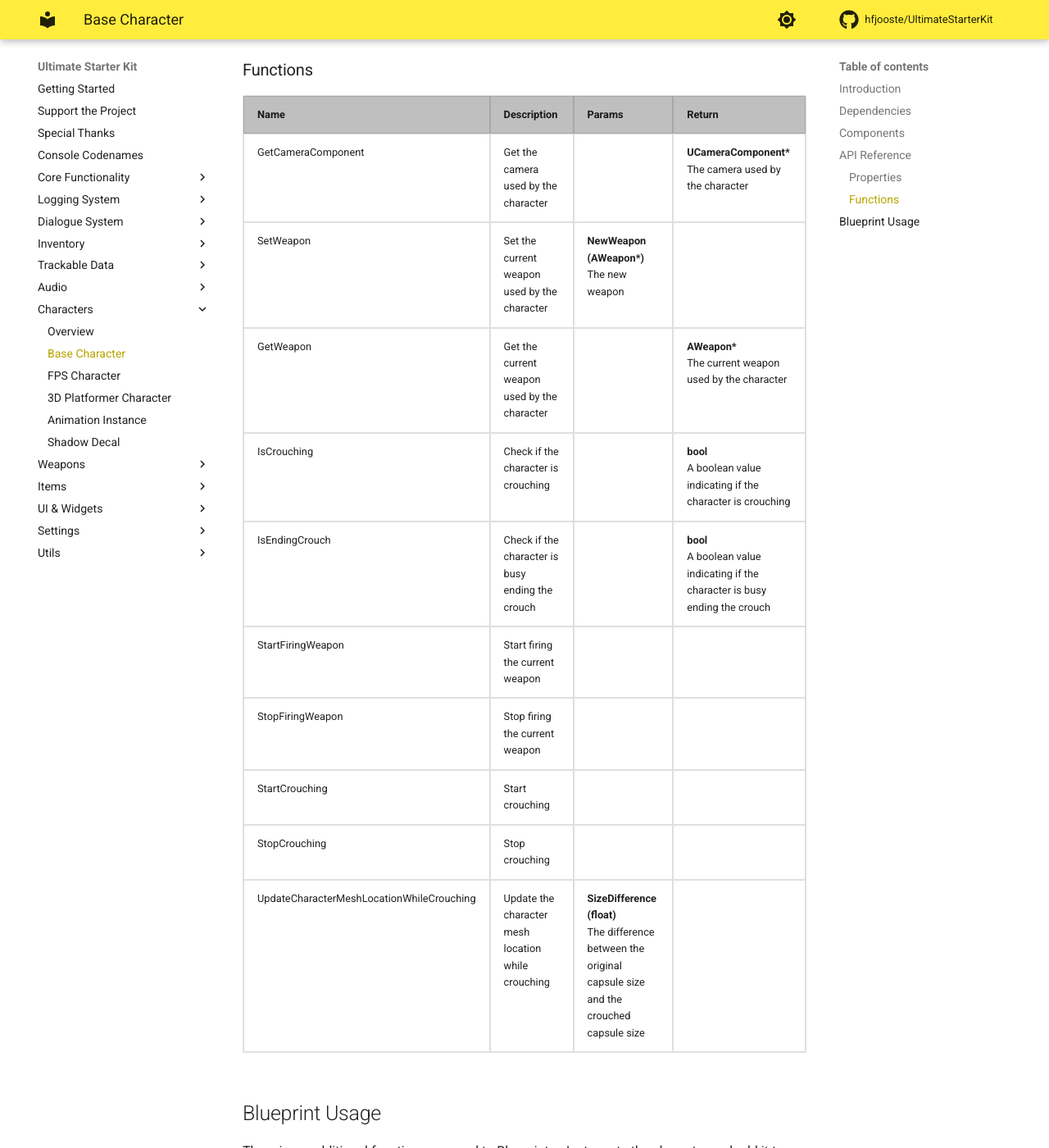
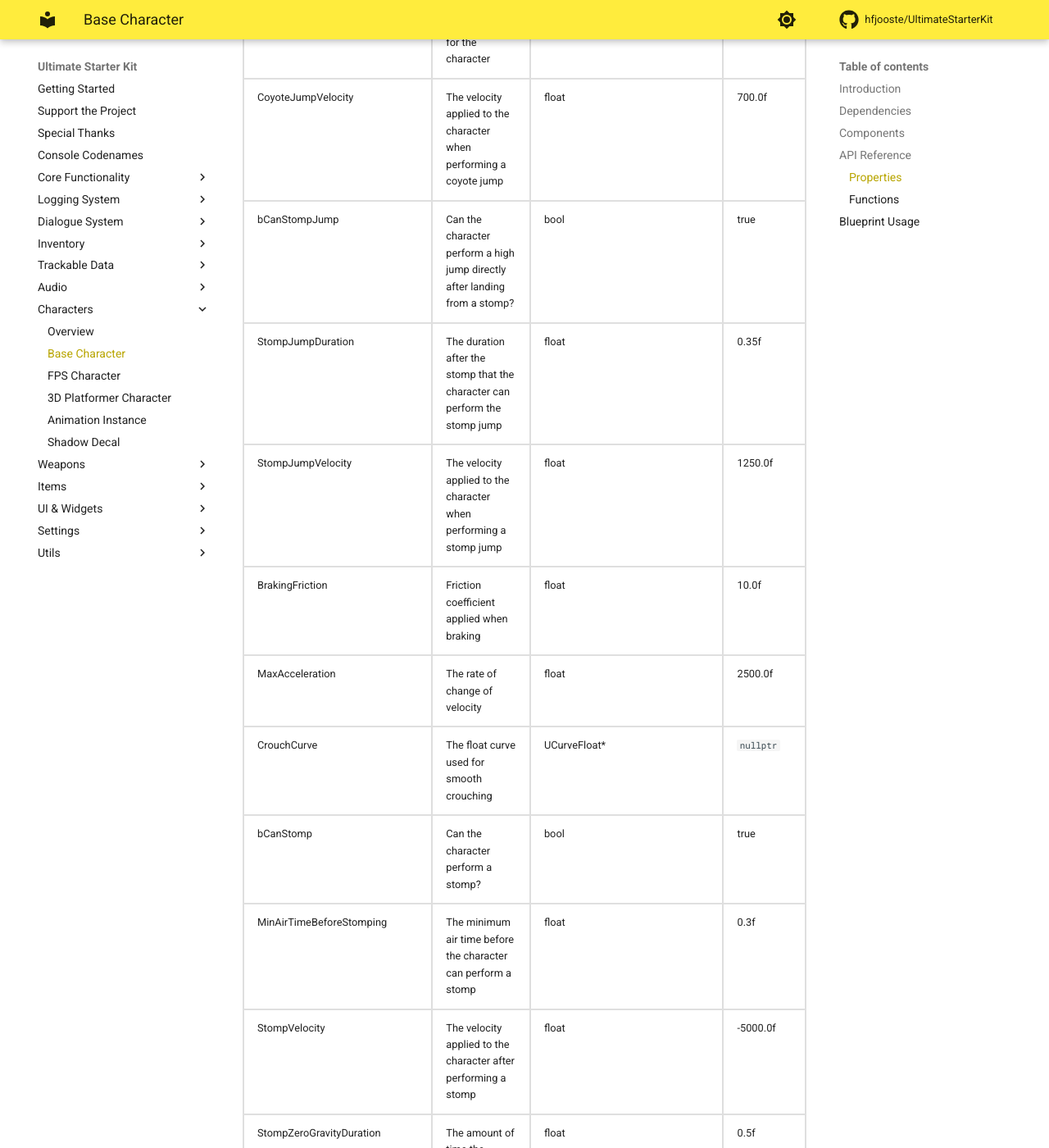
Before and after one commit to hfjooste/UltimateStarterKit, an MkDocs documentation site: the page built from docs/uskcharacter.md, in a window 1280 px wide and 1400 px high, scrolled down 3471 px. Shown: the whole window at 82% size. Built offline with MkDocs 1.6.1 and Material for MkDocs 9.7.7, drawn with Linux system fonts in a browser that asks for light colours; comment, search, counter and statistics services are not loaded; some of the changed text lies outside the part shown.

Commit message:
Updated documentation

```diff
--- a/docs/uskcharacter.md
+++ b/docs/uskcharacter.md
@@ -45,7 +45,7 @@
 	</tr>
 	<tr>
 		<td>InputMappingContext</td>
-		<td>The input mapping context used by the player</td>
+		<td>The input mapping context used by the character</td>
 		<td>UInputMappingContext*</td>
 		<td><code>nullptr</code></td>
 	</tr>
@@ -182,6 +182,24 @@
 		<td>700.0f</td>
 	</tr>
 	<tr>
+		<td>bCanStompJump</td>
+		<td>Can the character perform a high jump directly after landing from a stomp?</td>
+		<td>bool</td>
+		<td>true</td>
+	</tr>
+	<tr>
+		<td>StompJumpDuration</td>
+		<td>The duration after the stomp that the character can perform the stomp jump</td>
+		<td>float</td>
+		<td>0.35f</td>
+	</tr>
+	<tr>
+		<td>StompJumpVelocity</td>
+		<td>The velocity applied to the character when performing a stomp jump</td>
+		<td>float</td>
+		<td>1250.0f</td>
+	</tr>
+	<tr>
 		<td>BrakingFriction</td>
 		<td>Friction coefficient applied when braking</td>
 		<td>float</td>
@@ -198,6 +216,42 @@
 		<td>The float curve used for smooth crouching</td>
 		<td>UCurveFloat*</td>
 		<td><code>nullptr</code></td>
+	</tr>
+	<tr>
+		<td>bCanStomp</td>
+		<td>Can the character perform a stomp?</td>
+		<td>bool</td>
+		<td>true</td>
+	</tr>
+	<tr>
+		<td>MinAirTimeBeforeStomping</td>
+		<td>The minimum air time before the character can perform a stomp</td>
+		<td>float</td>
+		<td>0.3f</td>
+	</tr>
+	<tr>
+		<td>StompVelocity</td>
+		<td>The velocity applied to the character after performing a stomp</td>
+		<td>float</td>
+		<td>-5000.0f</td>
+	</tr>
+	<tr>
+		<td>StompZeroGravityDuration</td>
+		<td>The amount of time the character will be in zero gravity after performing a stomp</td>
+		<td>float</td>
+		<td>0.5f</td>
+	</tr>
+	<tr>
+		<td>StompLandVelocity</td>
+		<td>The velocity applied to the character when landing after performing a stomp</td>
+		<td>float</td>
+		<td>750.0f</td>
+	</tr>
+	<tr>
+		<td>StompCameraShake</td>
+		<td>The camera shake applied when performing a stomp</td>
+		<td>TSubclassOf&lt;UCameraShakeBase&gt;</td>
+		<td></td>
 	</tr>
 	<tr>
 		<td>DefaultWeaponClass</td>
@@ -246,6 +300,18 @@
 		<td><strong>bool</strong><br/>A boolean value indicating if the character is busy ending the crouch</td>
 	</tr>
 	<tr>
+		<td>IsStomping</td>
+		<td>Check if the character is stomping</td>
+		<td></td>
+		<td><strong>bool</strong><br/>A boolean value indicating if the character is stomping</td>
+	</tr>
+	<tr>
+		<td>IsStompStarting</td>
+		<td>Check if the character is starting to stomp</td>
+		<td></td>
+		<td><strong>bool</strong><br/>A boolean value indicating if the character is starting to stomp</td>
+	</tr>
+	<tr>
 		<td>StartFiringWeapon</td>
 		<td>Start firing the current weapon</td>
 		<td></td>
```
Also changed, not shown: 1 other file.
